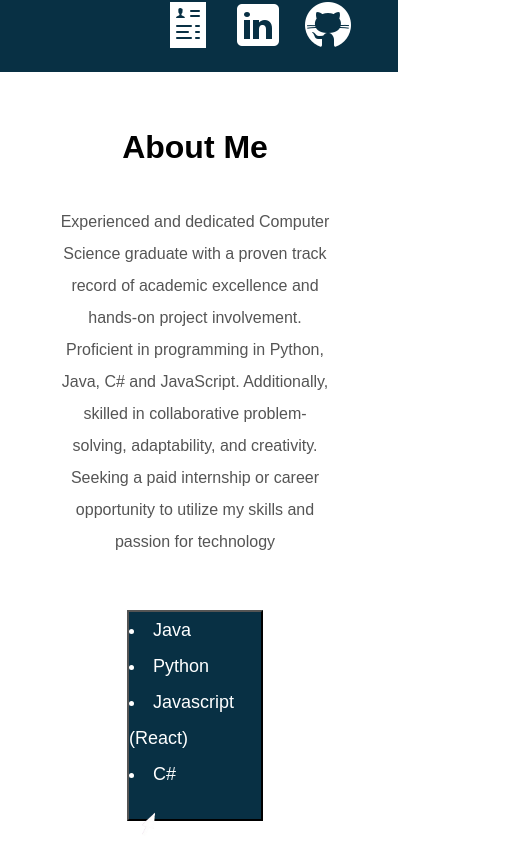
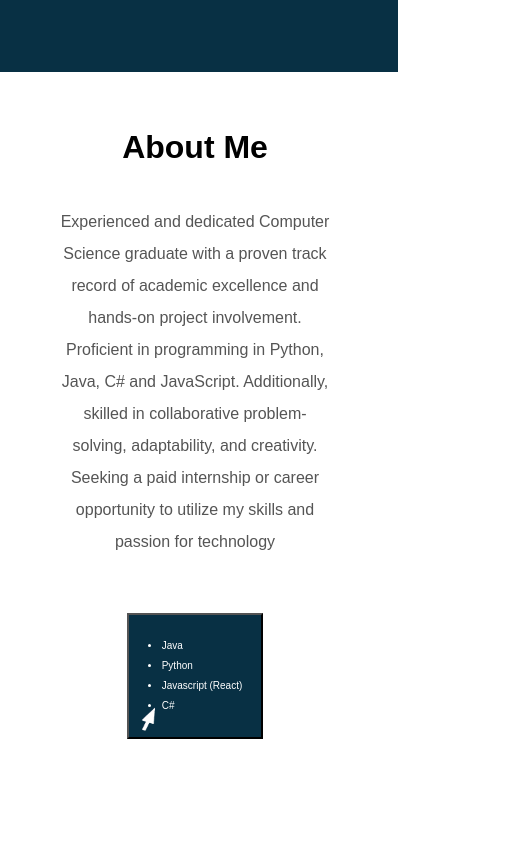
Before and after one commit to LaurenceT123/my-portfolio, a React (Create React App) app: page / in a window 390 px wide. Shown: the part 798-1650 px from the top of the page, 516 px wide, since content can reach past the window. After the commit the page ends 1565 px from the top, so only its background shows below. Built offline with nearby package versions, Linux system fonts and the light colour scheme.

Commit message:
fixed avatar when screen is small and fixed placement of mouse click gif

```diff
--- a/src/Components/AboutMe/Skills_Small/SkillsSmall.css
+++ b/src/Components/AboutMe/Skills_Small/SkillsSmall.css
@@ -1,7 +1,8 @@
 .skills_small_container
 {
+
     display: flex;
-    justify-content: space-around;
+    justify-content: flex-end;
     flex-direction: column;
     width: 100%;
     padding: 20px;
@@ -13,6 +14,7 @@
     background-color: rgb(8, 48, 68);
     height:90%;
     width:50%;
+    position: relative;
 }
 
 .skill_small_box .Skillcomponents
@@ -26,7 +28,16 @@
 
 .skill_small_box .gif_click
 {
-    display:flex;
-    bottom:0;
-    position: relative;
+    position: absolute; /* Position the GIF relative to its parent (.skill_small_box) */
+    bottom: 0;
+    left: 0;
 }
+
+
+@media screen and (max-width:700px)
+{
+  .text
+  {
+    font-size: 10px;
+  }
+}
--- a/src/Components/Avatar/Avatar.css
+++ b/src/Components/Avatar/Avatar.css
@@ -85,3 +85,12 @@
     height: 800px;
   }
 }
+
+@media screen and (max-width:700px)
+{
+  .profileimage
+  {
+    width:300px;
+    height: 300px;
+  }
+}
```
